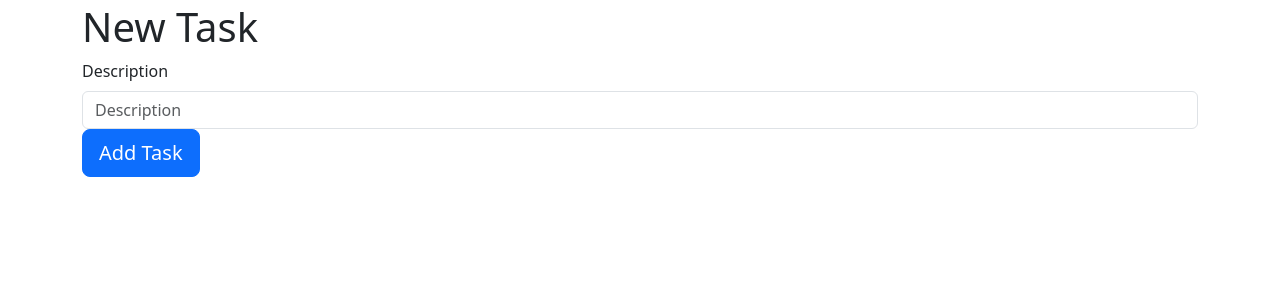
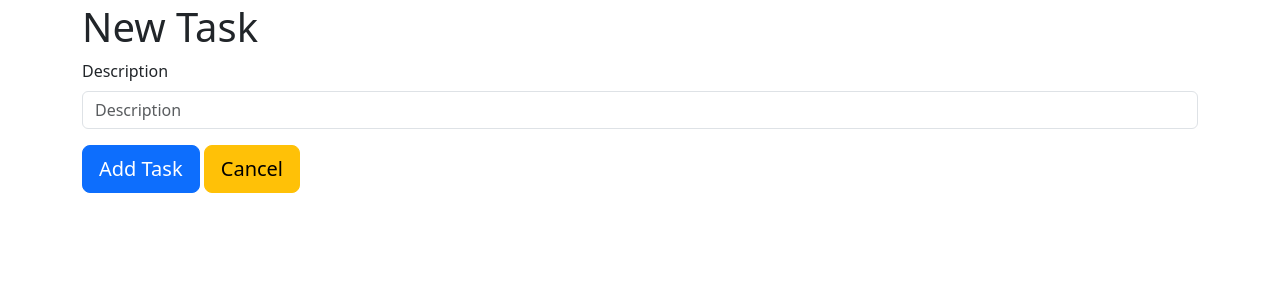
Before and after one commit to TaQuangKhoi/Learn-Flask, a Flask app: page /newTask in a window 1280 px wide. Shown: the part 53-356 px from the top of the page. Run offline with Flask 3, Linux system fonts and the light colour scheme; the first user in the database is signed in; some libraries are stand-ins or nearby versions.

Commit message:
Add button cancel

```diff
--- a/mynewweb2/templates/new-task.html
+++ b/mynewweb2/templates/new-task.html
@@ -20,7 +20,13 @@
 
                 {{ form.description.label(class="sr-only form-label") }}
                 {{ form.description(class="form-control", placeholder="Description") }}
-                {{ form.submit(class="btn btn-primary btn-lg") }}
+                <p class="lead"></p>
+                <p>
+                    {{ form.submit(class="btn btn-primary btn-lg") }}
+                    <a class="btn btn-lg btn-warning btn-block" href="/userhome">
+                        Cancel
+                    </a>
+                </p>
             </form>
         </div>
     </div>
```
